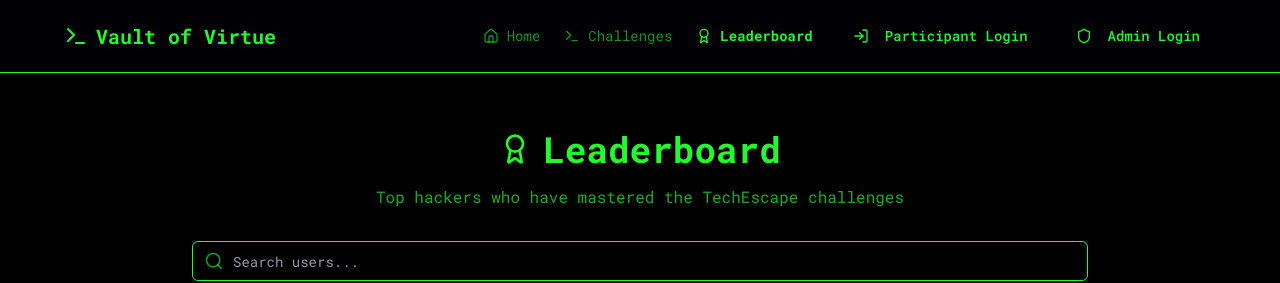
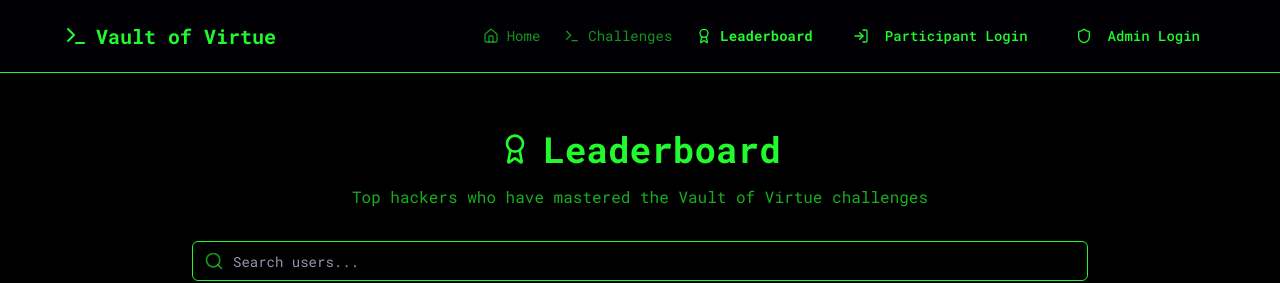
Before and after one commit to adityakalburgi/ITS_vaultofvirtue, a React (Vite) app in the folder frontend/: page /leaderboard in a window 1280 px wide. Shown: the top 283 px of the page. Built offline with nearby package versions, Linux system fonts and the light colour scheme; no server answers.

Commit message:
updated frontend1

```diff
--- a/frontend/src/pages/Leaderboard.tsx
+++ b/frontend/src/pages/Leaderboard.tsx
@@ -38,7 +38,7 @@ const LeaderboardPage = () => {
             <Award className="h-8 w-8 mr-3" /> Leaderboard
           </h1>
           <p className="text-terminal-green text-opacity-70">
-            Top hackers who have mastered the TechEscape challenges
+            Top hackers who have mastered the Vault of Virtue challenges
           </p>
         </div>
 
```
